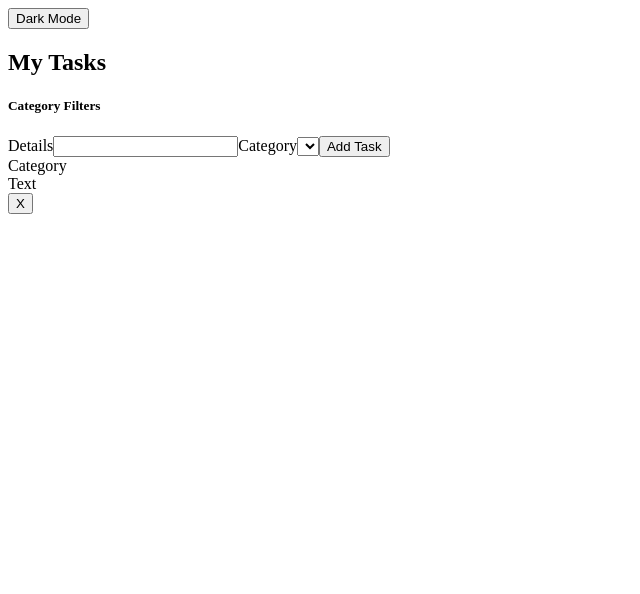
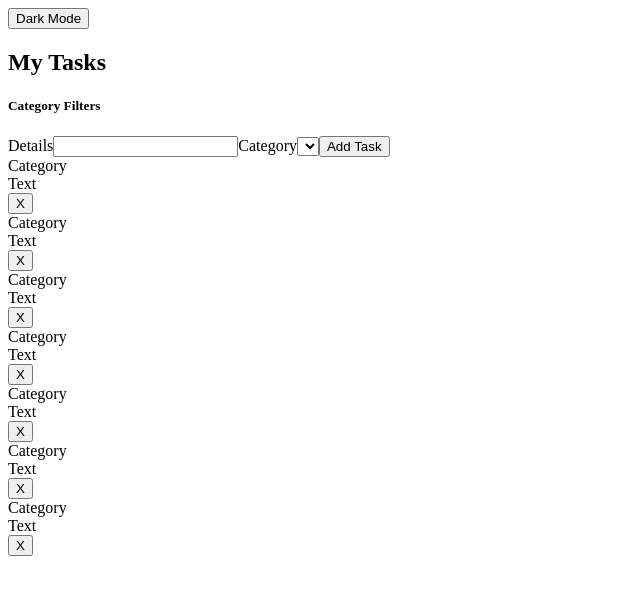
Before and after one commit to kamaukimani/learn-react2, a React (Vite) app: page / in a window 1280 px wide. Shown: the top 594 px of the page, without its empty margins (0-640 px from the left). Built offline with nearby package versions, Linux system fonts and the light colour scheme.

Commit message:
passed down text and category as props to Task component

```diff
--- a/src/components/TaskList.jsx
+++ b/src/components/TaskList.jsx
@@ -1,10 +1,14 @@
 import React from 'react';
 import Task from './Task';
 
-function TaskList(){
+function TaskList({tasks}){
+    //console.log(tasks)
+    const oldTasks=tasks.map((task,index)=>(
+        <Task key={index} text={task.text} category={task.category} />
+    ))
     return(
         <div>
-            <Task />
+            {oldTasks}
         </div>
     )
 }
```
